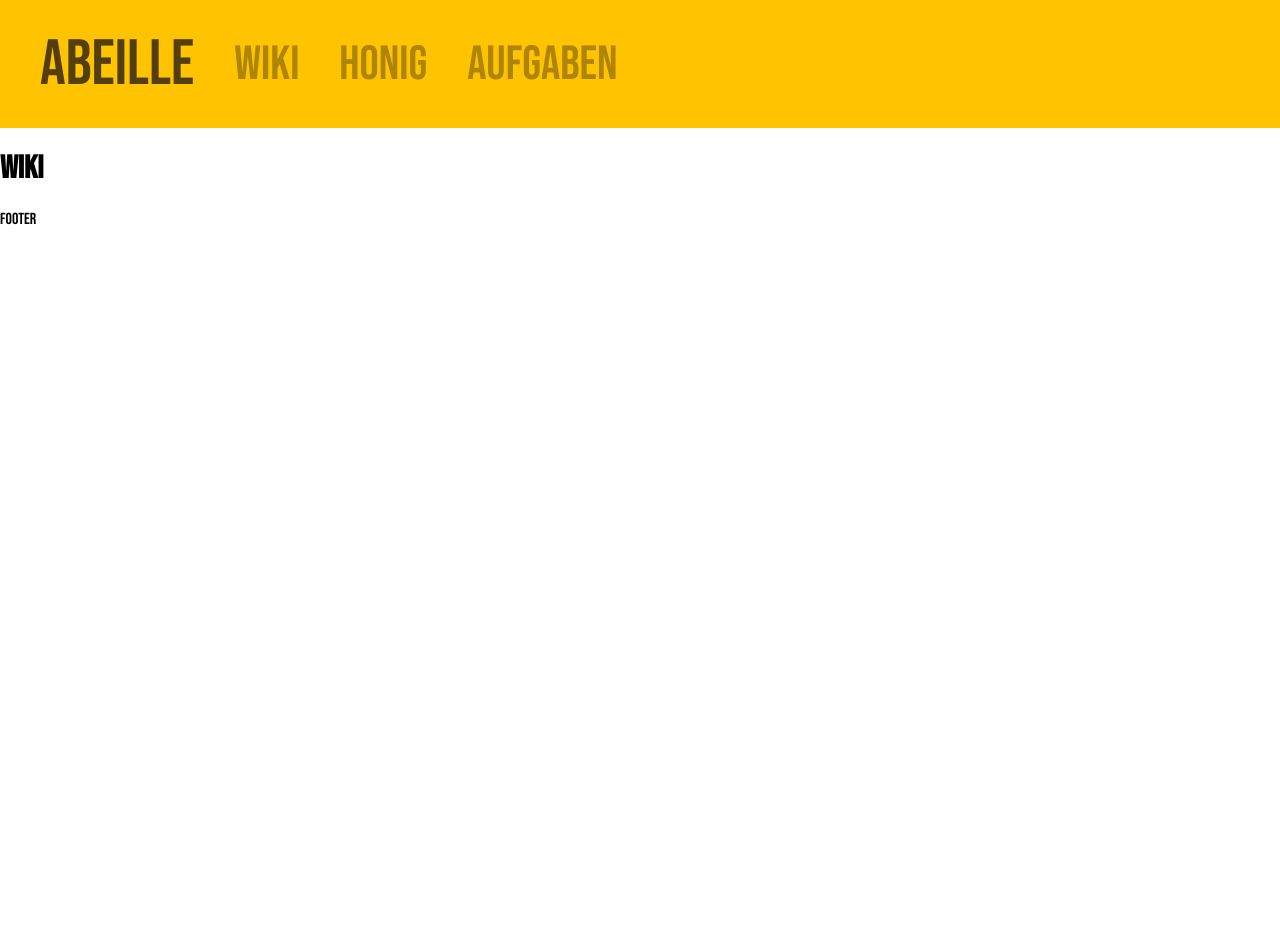
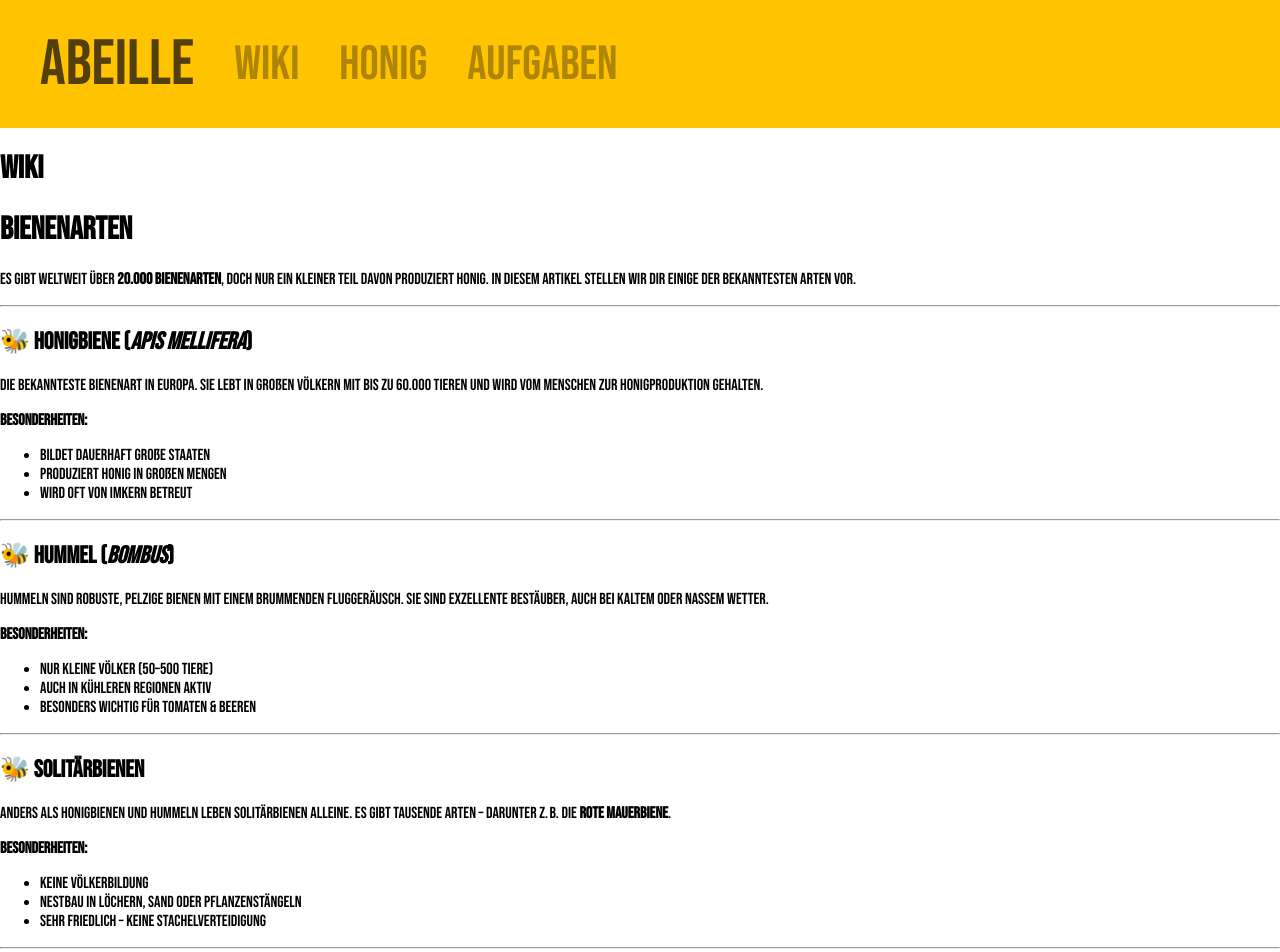
Before and after one commit to joel-furrer/bee-website, a React (Vite) app: page /wiki in a window 1280 px wide. Shown: the top 952 px of the page. Before the commit the page ends 928 px from the top, so only its background shows below. Built offline with nearby package versions, Linux system fonts and the light colour scheme.

Commit message:
added content for wiki

```diff
--- a/package.json
+++ b/package.json
@@ -12,6 +12,7 @@
   "dependencies": {
     "react": "^19.1.0",
     "react-dom": "^19.1.0",
+    "react-markdown": "^10.1.0",
     "react-router-dom": "^7.6.0"
   },
   "devDependencies": {
--- /dev/null
+++ b/public/content/wiki/bienenarten.md
@@ -0,0 +1,53 @@
+# Bienenarten
+
+Es gibt weltweit über **20.000 Bienenarten**, doch nur ein kleiner Teil davon produziert Honig. In diesem Artikel stellen wir dir einige der bekanntesten Arten vor.
+
+---
+
+## 🐝 Honigbiene (*Apis mellifera*)
+
+Die bekannteste Bienenart in Europa. Sie lebt in großen Völkern mit bis zu 60.000 Tieren und wird vom Menschen zur Honigproduktion gehalten.
+
+**Besonderheiten:**
+- Bildet dauerhaft große Staaten
+- Produziert Honig in großen Mengen
+- Wird oft von Imkern betreut
+
+---
+
+## 🐝 Hummel (*Bombus*)
+
+Hummeln sind robuste, pelzige Bienen mit einem brummenden Fluggeräusch. Sie sind exzellente Bestäuber, auch bei kaltem oder nassem Wetter.
+
+**Besonderheiten:**
+- Nur kleine Völker (50–500 Tiere)
+- Auch in kühleren Regionen aktiv
+- Besonders wichtig für Tomaten & Beeren
+
+---
+
+## 🐝 Solitärbienen
+
+Anders als Honigbienen und Hummeln leben Solitärbienen alleine. Es gibt tausende Arten – darunter z. B. die **Rote Mauerbiene**.
+
+**Besonderheiten:**
+- Keine Völkerbildung
+- Nestbau in Löchern, Sand oder Pflanzenstängeln
+- Sehr friedlich – keine Stachelverteidigung
+
+---
+
+## 🐝 Wildbienen
+
+Der Überbegriff für alle Bienen, die **nicht gezüchtet** werden. Die meisten Wildbienenarten sind Solitärbienen. Sie leisten einen enorm wichtigen Beitrag zur Bestäubung in der Natur.
+
+**Wusstest du?**
+Wildbienen bestäuben viele Pflanzen **effizienter als Honigbienen**, da sie spezialisierter sind!
+
+---
+
+## 🌍 Fazit
+
+Bienen sind unglaublich vielfältig – und jede Art erfüllt eine wichtige Rolle im Ökosystem. Nicht nur Honigbienen verdienen Schutz und Aufmerksamkeit, sondern **alle Bienenarten**!
+
+> 🧠 Tipp: Baue ein Bienenhotel für Solitärbienen in deinem Garten oder auf dem Balkon!
--- a/src/pages/wiki/Wiki.tsx
+++ b/src/pages/wiki/Wiki.tsx
@@ -1,13 +1,21 @@
-import Footer from "@Components/footer/Footer";
-
+import ReactMarkdown from 'react-markdown'
+import { useEffect, useState } from 'react'
 
 function Wiki() {
+    const [content, setContent] = useState("")
+
+    useEffect(() => {
+        fetch("/content/wiki/bienenarten.md")
+            .then(res => res.text())
+            .then(setContent)
+    }, [])
+
     return (
-        <>
+        <div className="wiki__container">
             <h1>Wiki</h1>
-            <Footer/>
-        </>
+            <ReactMarkdown>{content}</ReactMarkdown>
+        </div>
     )
 }
 
-export default Wiki;
+export default Wiki
--- a/vite.config.ts
+++ b/vite.config.ts
@@ -9,6 +9,7 @@ export default defineConfig({
             '@Assets': path.resolve(__dirname, 'src/assets'),
             '@Components': path.resolve(__dirname, 'src/components'),
             '@Styles': path.resolve(__dirname, 'src/styles'),
+            '@Content': path.resolve(__dirname, 'src/content'),
         }
     }
 })
```
Also changed, not shown: 1 other file (tests, documents, lock files or other folders). Lines whose indentation alone changed are shown as unchanged.
